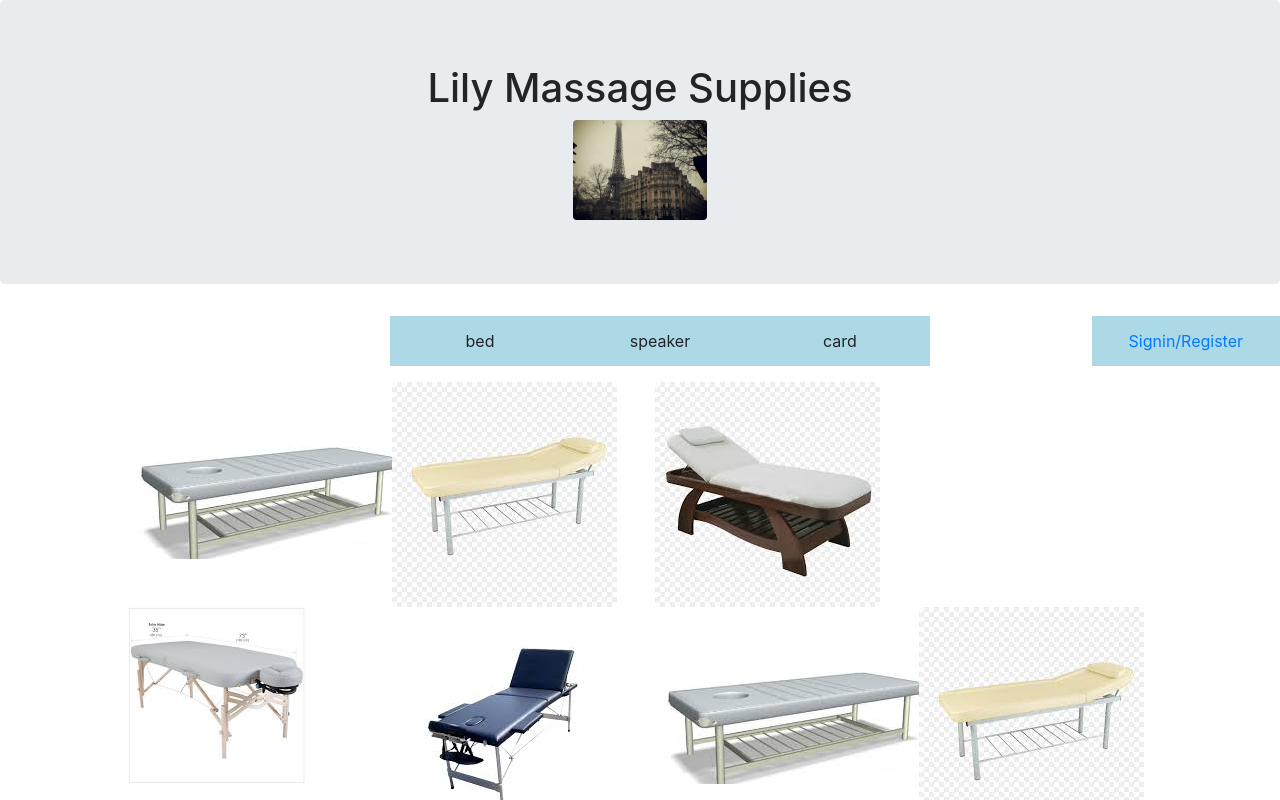
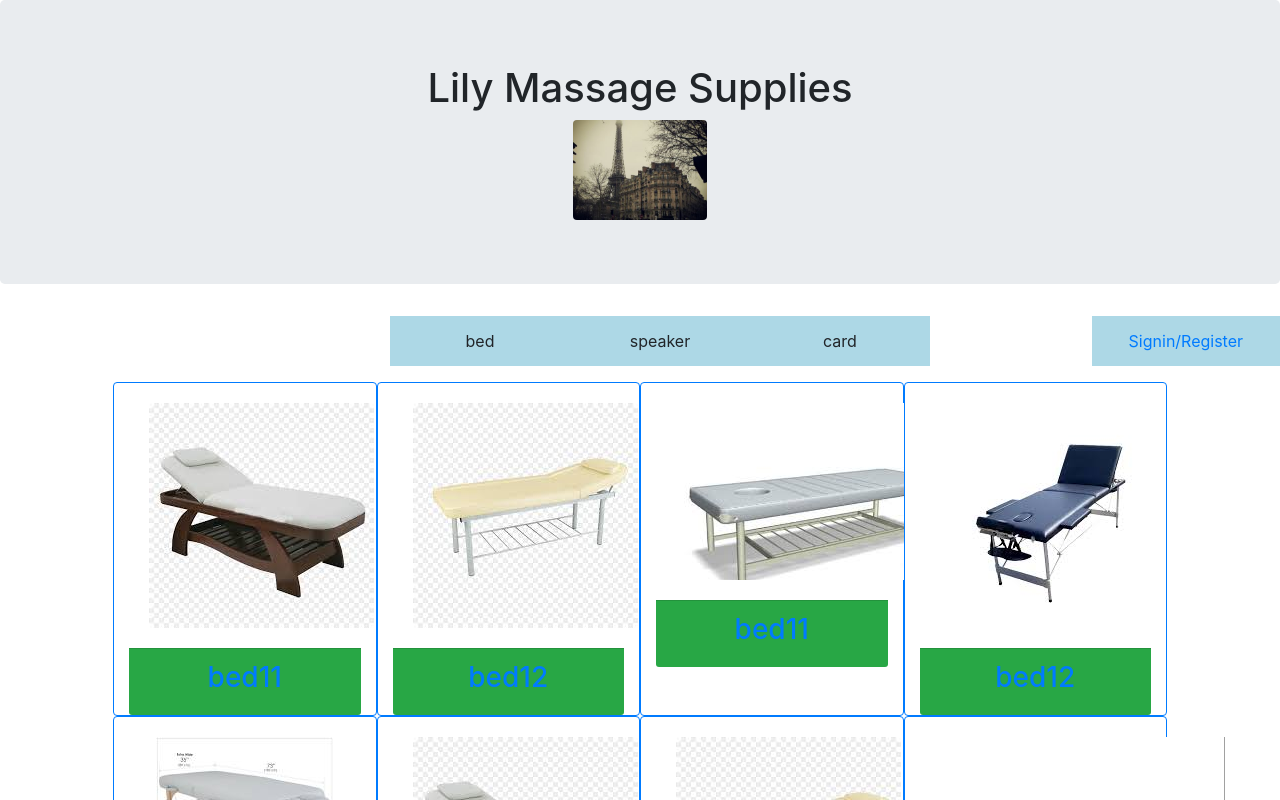
Before and after one commit to huazhou2/ecomm, a React (Create React App) app in the folder client/: page / in a window 1280 px wide. Shown: the top 800 px of the page. Built offline with nearby package versions, Linux system fonts and the light colour scheme.

Commit message:
make img card

```diff
--- a/client/src/components/header.jsx
+++ b/client/src/components/header.jsx
@@ -4,7 +4,7 @@ import {connect} from 'react-redux';
 import 'bootstrap/dist/css/bootstrap.css';
 import {Route, Switch, BrowserRouter as Router, Link} from 'react-router-dom';
 import Main from './main.jsx';
-import Group from './group.jsx';
+//import Group from './group.jsx';
 import Login from './login.jsx';
 import Register from './register.jsx';
 import Admin from './admin.jsx';
@@ -95,7 +95,7 @@ class Header extends Component {
           </div>
           <Switch>
             <Route exact path="/" render={() => <Main data={data} />} />
-            <Route path="/groups/:id1" render={() => <Group data={data} />} />
+	    <Route path="/groups/:id1" render={({match}) => <Main match={match} data={data.filter(item=>item.group2===match.params.id1)} />} />
             <Route exact path="/login" render={() => <Login data={data} />} />
             <Route exact path="/logout" render={() => <Logout data={data} />} />
             <Route
--- a/client/src/components/main.jsx
+++ b/client/src/components/main.jsx
@@ -2,12 +2,13 @@ import React, {Component} from 'react';
 import 'bootstrap/dist/css/bootstrap.css';
 
 class Main extends Component {
+
   prodMain(col_num) {
     const {data} = this.props;
     const contents = [];
     var content = [];
     data.forEach((item, i) => {
-      content.push('/static/' + item.linkimg);
+      content.push({link:'/static/' + item.linkimg,name: item.item});
       if (i > 1 && i % col_num === col_num - 1) {
         contents.push(content);
         content = [];
@@ -21,11 +22,18 @@ class Main extends Component {
     const dataimg = this.prodMain(4);
     return (
       <div className="center_body">
-        {dataimg.reverse().map((item,i) => (
+        {dataimg.map((item,i) => (
           <div className="row" key={i}>
-            {item.reverse().map((item2,j) => (
-              <div className="col-sm-3">
-                <img src={item2} key={j} alt="noimg" />
+            {item.map((item2,j) => (
+              <div className="col-sm-3 card border-primary text-center">
+		  <a href={`/products/${item2.name}`}>    <div className='card-body'>
+                <img src={item2.link} key={j} alt="noimg" />
+	</div>
+
+	<div className='card-footer bg-success'>
+		<h3>{item2.name}</h3>
+	</div>
+	</a>
               </div>
             ))}
           </div>
--- a/client/src/index.css
+++ b/client/src/index.css
@@ -116,3 +116,8 @@ li span:hover {
   justify-content: center;
   align-items: center;
 }
+
+
+/*.card-footer{
+	  margin-bottom:0;
+    }*/
```
